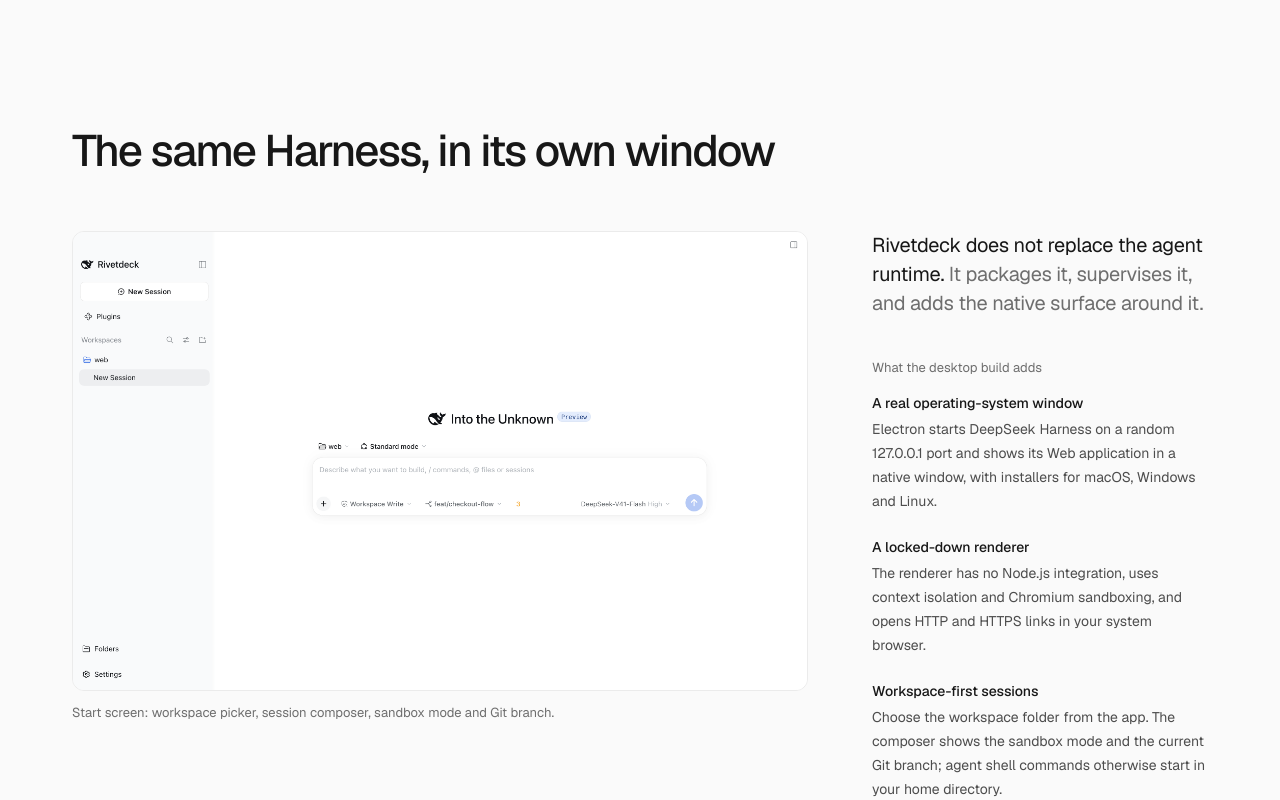
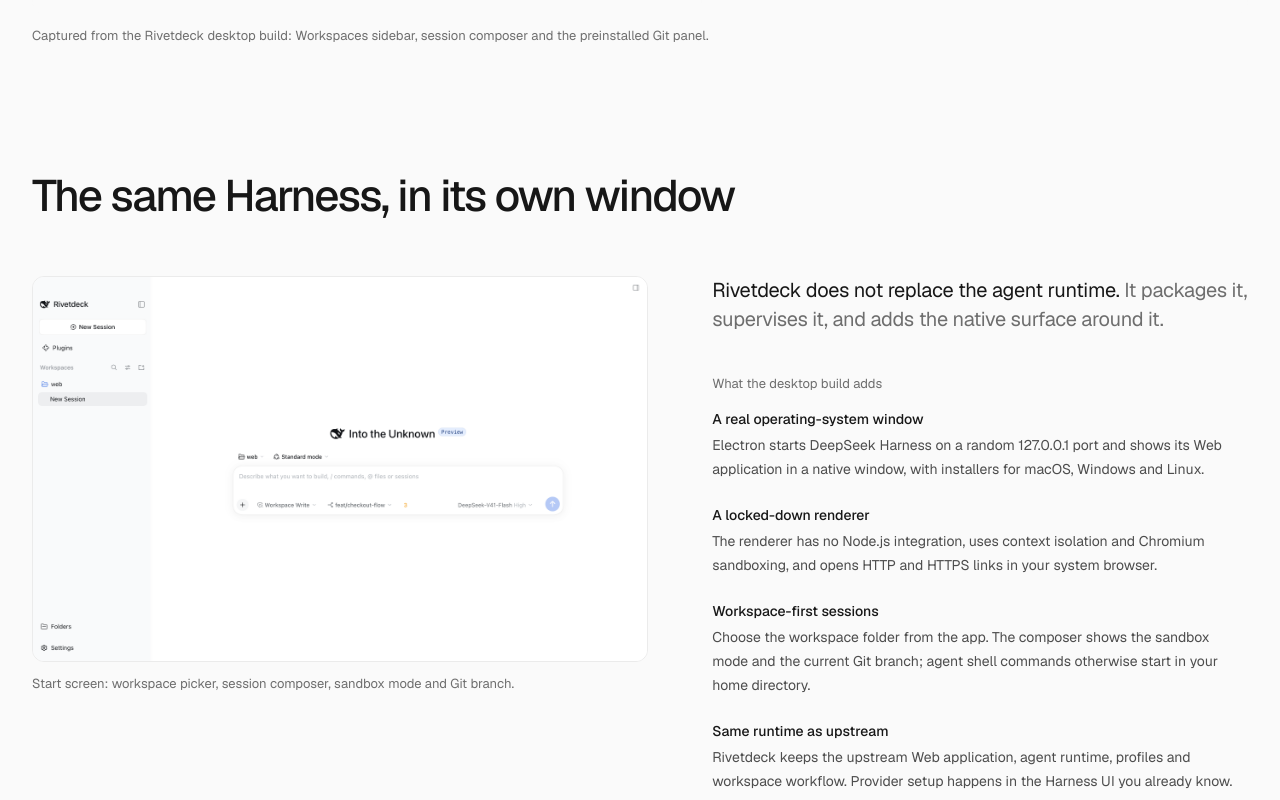
Before and after one commit to cherrchen/rivetdeck-website, a Next.js app: page /en in a window 1280 px wide. Shown: the part 1320-2120 px from the top of the page. Built offline with nearby package versions, Linux system fonts and the light colour scheme; no server answers.

Commit message:
style: widen the page so feature copy wraps in full lines

```diff
--- a/app/[lang]/page.tsx
+++ b/app/[lang]/page.tsx
@@ -146,7 +146,7 @@
 
       <Container>
         <Frame fade>
-          <Screenshot shot={SHOTS.gitDiff} alt={dict.shots.gitDiff} priority crop="aspect-[16/9] object-cover object-top" sizes="(min-width: 1200px) 1136px, 100vw" />
+          <Screenshot shot={SHOTS.gitDiff} alt={dict.shots.gitDiff} priority crop="aspect-[16/9] object-cover object-top" sizes="(min-width: 1400px) 1336px, 100vw" />
         </Frame>
         <p className="mt-3 text-[13px] text-fg-subtle">{t.hero.caption}</p>
       </Container>
@@ -158,14 +158,14 @@
   const t = dict.home.features
   return (
     <Section id="features" title={t.title}>
-      <div className="grid gap-12 lg:grid-cols-12 lg:gap-16">
-        <div className="lg:col-span-8">
+      <div className="grid gap-12 lg:grid-cols-[minmax(0,1.15fr)_minmax(22rem,1fr)] lg:gap-16">
+        <div>
           <Frame caption={t.caption}>
-            <Screenshot shot={SHOTS.home} alt={dict.shots.home} sizes="(min-width: 1200px) 760px, 100vw" />
+            <Screenshot shot={SHOTS.home} alt={dict.shots.home} sizes="(min-width: 1400px) 680px, 100vw" />
           </Frame>
         </div>
-        <div className="lg:col-span-4">
-          <p className="text-xl leading-[1.45] tracking-[-0.015em] text-fg-subtle">
+        <div>
+          <p className="text-pretty text-xl leading-[1.45] tracking-[-0.015em] text-fg-subtle">
             <Rich text={t.lead} tags={{ b: (c) => <span className="text-fg">{c}</span> }} />
           </p>
           <h3 className="mt-10 text-[13px] text-fg-subtle">{t.listLabel}</h3>
@@ -173,7 +173,7 @@
             {t.items.map((f) => (
               <div key={f.title}>
                 <dt className="text-sm font-medium">{f.title}</dt>
-                <dd className="mt-1 text-sm leading-6 text-fg-muted">{f.body}</dd>
+                <dd className="mt-1 text-pretty text-sm leading-6 text-fg-muted">{f.body}</dd>
               </div>
             ))}
           </dl>
@@ -190,11 +190,11 @@
     <Section id="plugins" title={t.title} lead={t.lead}>
       <div className="grid gap-3 lg:grid-cols-2">
         <PluginCard name="Git" status={t.preinstalled} href={links.git.repo} summary={t.gitSummary} sourceLabel={t.sourceOnGithub} newTab={newTab}>
-          <Screenshot shot={SHOTS.gitDiff} alt={dict.shots.gitDiff} crop="aspect-[16/10] object-cover object-right-top" sizes="(min-width: 1200px) 520px, 100vw" />
+          <Screenshot shot={SHOTS.gitDiff} alt={dict.shots.gitDiff} crop="aspect-[16/10] object-cover object-right-top" sizes="(min-width: 1400px) 600px, 100vw" />
         </PluginCard>
 
         <PluginCard name="Theme Studio" status={t.preinstalled} href={links.themeStudio.repo} summary={t.themeStudioSummary} sourceLabel={t.sourceOnGithub} newTab={newTab}>
-          <Screenshot shot={SHOTS.themes} alt={dict.shots.themes} crop="aspect-[16/10] object-cover object-center" sizes="(min-width: 1200px) 520px, 100vw" />
+          <Screenshot shot={SHOTS.themes} alt={dict.shots.themes} crop="aspect-[16/10] object-cover object-center" sizes="(min-width: 1400px) 600px, 100vw" />
         </PluginCard>
       </div>
 
@@ -206,10 +206,10 @@
         </div>
         <div className="mt-10 grid gap-6 border-t border-border pt-10 sm:grid-cols-2">
           <Frame caption={t.tryThemes.captionNordic}>
-            <Image src="/screenshots/app-theme-nordic-dark.png" alt={dict.shots.nordicDark} width={2880} height={1800} sizes="(min-width: 1200px) 540px, 100vw" loading="lazy" className="h-auto w-full" />
+            <Image src="/screenshots/app-theme-nordic-dark.png" alt={dict.shots.nordicDark} width={2880} height={1800} sizes="(min-width: 1400px) 620px, 100vw" loading="lazy" className="h-auto w-full" />
           </Frame>
           <Frame caption={t.tryThemes.captionClaude}>
-            <Image src="/screenshots/app-theme-claude-light.png" alt={dict.shots.claudeLight} width={2880} height={1800} sizes="(min-width: 1200px) 540px, 100vw" loading="lazy" className="h-auto w-full" />
+            <Image src="/screenshots/app-theme-claude-light.png" alt={dict.shots.claudeLight} width={2880} height={1800} sizes="(min-width: 1400px) 620px, 100vw" loading="lazy" className="h-auto w-full" />
           </Frame>
         </div>
       </div>
@@ -230,7 +230,7 @@
           </span>
         </div>
         <Frame>
-          <Screenshot shot={SHOTS.folders} alt={dict.shots.folders} sizes="(min-width: 1200px) 600px, 100vw" />
+          <Screenshot shot={SHOTS.folders} alt={dict.shots.folders} sizes="(min-width: 1400px) 650px, 100vw" />
         </Frame>
       </Link>
     </Section>
--- a/app/[lang]/plugins/multi-root-workspace/page.tsx
+++ b/app/[lang]/plugins/multi-root-workspace/page.tsx
@@ -204,7 +204,7 @@
           points={t.roots.points}
           visual={
             <Frame caption={t.roots.caption}>
-              <Screenshot shot={SHOTS.foldersDialog} alt={dict.shots.foldersDialog} sizes="(min-width: 1200px) 560px, 100vw" />
+              <Screenshot shot={SHOTS.foldersDialog} alt={dict.shots.foldersDialog} sizes="(min-width: 1400px) 640px, 100vw" />
             </Frame>
           }
         />
--- a/components/ui/container.tsx
+++ b/components/ui/container.tsx
@@ -1,5 +1,5 @@
 import type { ReactNode } from 'react'
 
 export function Container({ children, className = '' }: { children: ReactNode; className?: string }) {
-  return <div className={`mx-auto w-full max-w-[1200px] px-5 sm:px-8 ${className}`}>{children}</div>
+  return <div className={`mx-auto w-full max-w-[1400px] px-5 sm:px-8 ${className}`}>{children}</div>
 }
--- a/components/ui/screenshot.tsx
+++ b/components/ui/screenshot.tsx
@@ -8,7 +8,7 @@
 export function Screenshot({
   shot,
   alt,
-  sizes = '(min-width: 1200px) 1136px, 100vw',
+  sizes = '(min-width: 1400px) 1336px, 100vw',
   priority = false,
   className = '',
   crop,
```
